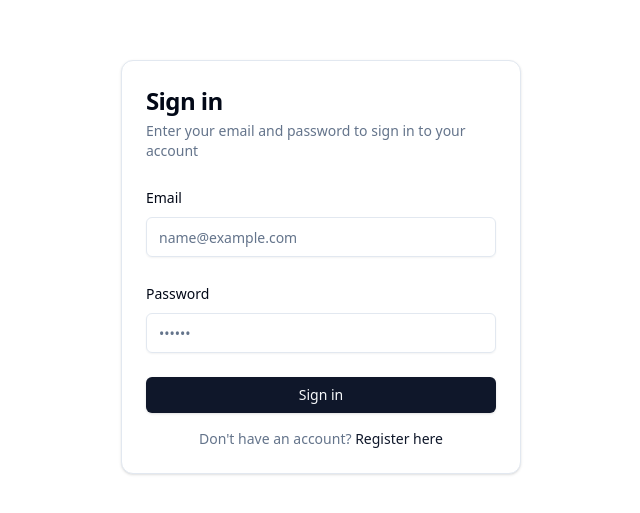
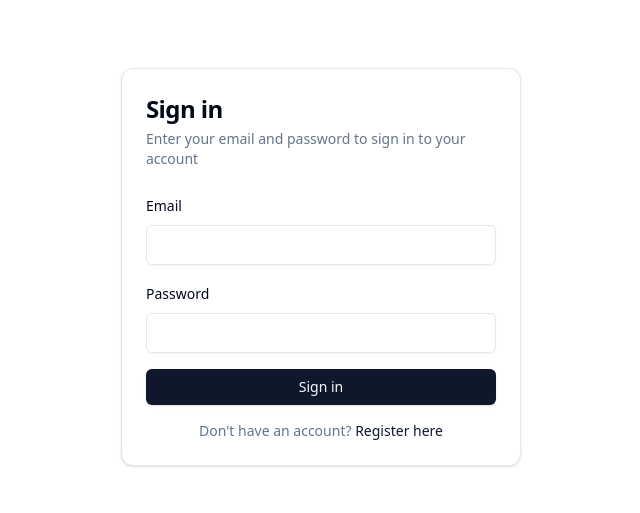
Before and after one commit to chris-abs/cadence, a React (Vite) app: page /login in a window 1280 px wide. Shown: the part 133-646 px from the top of the page, without its empty margins (319-959 px from the left). Built offline with nearby package versions, Linux system fonts and the light colour scheme; the HTML template or start-up script is replaced by a standard one.

Commit message:
feat: login validation changes

```diff
--- a/src/Global/components/molecules/forms/LoginForm.tsx
+++ b/src/Global/components/molecules/forms/LoginForm.tsx
@@ -1,26 +1,29 @@
+import { useForm } from 'react-hook-form'
+import { z } from 'zod'
 import { zodResolver } from '@hookform/resolvers/zod'
-import { useForm } from 'react-hook-form'
-import * as z from 'zod'
 
 import {
-  Button,
   Form,
   FormControl,
   FormField,
   FormItem,
   FormLabel,
-  FormMessage,
+  Input,
   Alert,
   AlertDescription,
-  Input,
+  Button,
 } from '@/Global/components/atoms'
-import { loginSchema } from '@/User/schemas/auth'
+
+const loginSchema = z.object({
+  email: z.string().email(),
+  password: z.string().min(1, 'Password is required'),
+})
 
 type FormData = z.infer<typeof loginSchema>
 
 interface LoginFormProps {
   onSubmit: (credentials: FormData) => void
-  error?: Error | null
+  error?: string | null
   isLoading?: boolean
 }
 
@@ -35,10 +38,10 @@ export function LoginForm({ onSubmit, error, isLoading }: LoginFormProps) {
 
   return (
     <Form {...form}>
-      <form onSubmit={form.handleSubmit(onSubmit)} className="space-y-6">
+      <form onSubmit={form.handleSubmit(onSubmit)} className="space-y-4">
         {error && (
-          <Alert variant="destructive" className="mb-6">
-            <AlertDescription>{error.message || 'Invalid email or password'}</AlertDescription>
+          <Alert variant="destructive">
+            <AlertDescription>{error}</AlertDescription>
           </Alert>
         )}
 
@@ -51,12 +54,10 @@ export function LoginForm({ onSubmit, error, isLoading }: LoginFormProps) {
               <FormControl>
                 <Input
                   type="email"
-                  placeholder="name@example.com"
                   {...field}
-                  onFocus={() => form.clearErrors('email')}
+                  className={form.formState.errors.email ? 'border-destructive' : ''}
                 />
               </FormControl>
-              <FormMessage />
             </FormItem>
           )}
         />
@@ -70,12 +71,10 @@ export function LoginForm({ onSubmit, error, isLoading }: LoginFormProps) {
               <FormControl>
                 <Input
                   type="password"
-                  placeholder="••••••"
                   {...field}
-                  onFocus={() => form.clearErrors('password')}
+                  className={form.formState.errors.password ? 'border-destructive' : ''}
                 />
               </FormControl>
-              <FormMessage />
             </FormItem>
           )}
         />
--- a/src/routes/login.tsx
+++ b/src/routes/login.tsx
@@ -1,4 +1,6 @@
+import { useState } from 'react'
 import { createFileRoute, Link, useRouter } from '@tanstack/react-router'
+import { toast } from 'sonner'
 
 import {
   Card,
@@ -16,19 +18,25 @@ export const Route = createFileRoute('/login')({
 function LoginPage() {
   const router = useRouter()
   const { authentication: auth } = Route.useRouteContext()
+  const [loginError, setLoginError] = useState<string | null>(null)
 
   const handleLogin = async (credentials: { email: string; password: string }) => {
     try {
+      setLoginError(null)
       await auth.login(credentials)
       router.navigate({ to: '/' })
     } catch (err) {
-      console.error('Login failed:', err)
+      const errorMessage = err instanceof Error ? err.message : 'An error occurred'
+      setLoginError(errorMessage)
+      toast.error('Login failed', {
+        description: errorMessage,
+      })
     }
   }
 
   return (
-    <div className="container flex h-screen w-screen flex-col items-center justify-center">
-      <Card className="w-[400px]">
+    <div className="grid min-h-screen place-items-center px-4">
+      <Card className="w-full max-w-[400px]">
         <CardHeader className="space-y-1">
           <CardTitle className="text-2xl font-bold">Sign in</CardTitle>
           <CardDescription>
@@ -36,7 +44,7 @@ function LoginPage() {
           </CardDescription>
         </CardHeader>
         <CardContent>
-          <LoginForm onSubmit={handleLogin} error={auth.error} isLoading={auth.isLoading} />
+          <LoginForm onSubmit={handleLogin} error={loginError} isLoading={auth.isLoading} />
           <div className="mt-4 text-center text-sm text-muted-foreground">
             Don't have an account?{' '}
             <Link to="/register" className="text-primary underline-offset-4 hover:underline">
```
